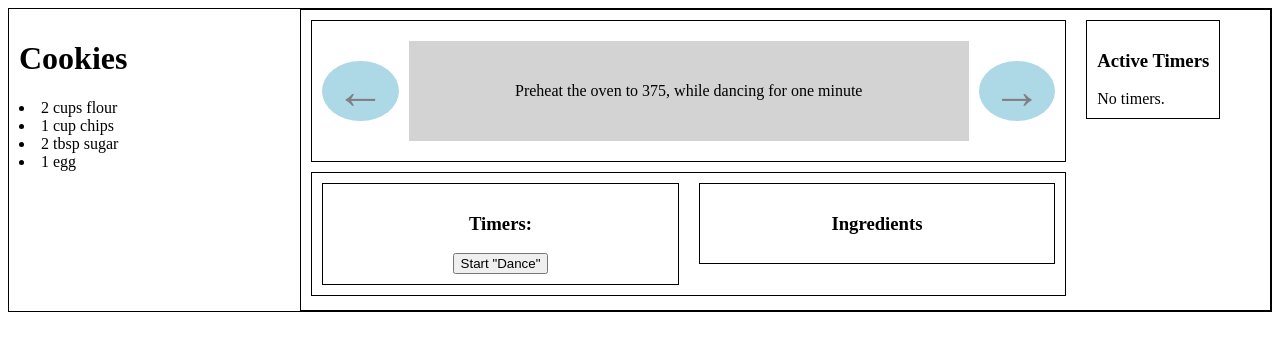
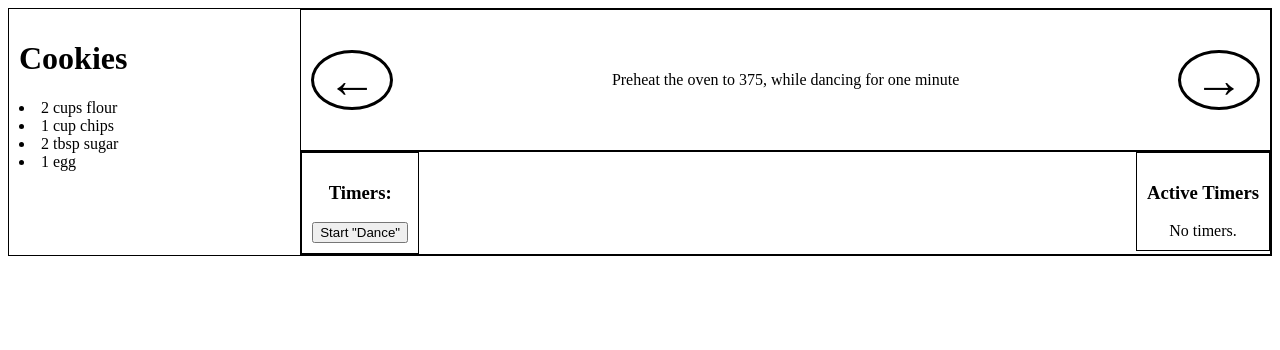
Before and after one commit to tuzmusic/recipe-helper-april-2020, a React (Create React App) app: page / in a window 1280 px wide. Shown: the top 350 px of the page. Built offline with nearby package versions, Linux system fonts and the light colour scheme.

Commit message:
Initial layout

```diff
--- a/src/components/ActiveTimers/ActiveTimers.tsx
+++ b/src/components/ActiveTimers/ActiveTimers.tsx
@@ -1,10 +1,10 @@
 import { CookingTimer } from "../../models/Models";
 import Timer from "react-compound-timer";
 import React from "react";
-import { Section } from "../UtilityComponents";
+import { CenterFlexColumn } from "../UtilityComponents";
 
 export const ActiveTimers = ({ timers, clearTimer }: { timers: CookingTimer[], clearTimer: (t: CookingTimer) => void }) => {
-  return <Section>
+  return <CenterFlexColumn bordered padding>
     <h3>Active Timers</h3>
     { !timers.length ? "No timers." : timers.map((timer, i) =>
       <Timer key={ i } direction="backward"
@@ -28,5 +28,5 @@ export const ActiveTimers = ({ timers, clearTimer }: { timers: CookingTimer[], c
         }
       </Timer>
     ) }
-  </Section>
+  </CenterFlexColumn>
 };
--- a/src/components/CookingActivity/CookingActivity.tsx
+++ b/src/components/CookingActivity/CookingActivity.tsx
@@ -1,27 +1,24 @@
-import { ActiveTimersContainer } from "../ActiveTimers/ActiveTimersContainer";
 import React from "react";
 import { connect } from "react-redux";
 import CurrentStepContainer from "../CurrentStep/CurrentStep";
 import styled from "@emotion/styled";
+import { CenterFlexRow } from "../UtilityComponents";
 
-const ActivityWrapper = styled('div')({
-  border: 'solid black thin',
-  display: 'flex'
-});
-const StepsWrapper = styled('div')({
+const ActivityWrapper = styled(CenterFlexRow)({ width: '100%' });
+const StepsWrapper = styled(CenterFlexRow)({
   height: '300px',
-  width: '80%',
+  width: '100%',
 })
 const TimersWrapper = styled('div')({})
 const CookingActivity = () =>
-  <ActivityWrapper>
-    <StepsWrapper>
-      <CurrentStepContainer/>
-    </StepsWrapper>
-    <TimersWrapper>
-      <ActiveTimersContainer/>
-    </TimersWrapper>
-  </ActivityWrapper>;
+  <div>
+    {/*<StepsWrapper>*/ }
+    <CurrentStepContainer/>
+    {/*</StepsWrapper>*/ }
+    {/*<TimersWrapper>*/ }
+    {/*  <ActiveTimersContainer/>*/ }
+    {/*</TimersWrapper>*/ }
+  </div>;
 
 const CookingActivityContainer = connect(
   // (state: RootState) => state.cookingSession
--- a/src/components/CookingStep/CookingStep.tsx
+++ b/src/components/CookingStep/CookingStep.tsx
@@ -14,13 +14,12 @@ type Props = {
 }
 const StepWrapper = styled.div<{ currentness: Currentness }>({
   width: '100%',
-  background: 'lightgrey',
   height: '100px',
   position: 'absolute',
   display: 'flex',
   justifyContent: 'center',
   alignItems: 'center',
-  transition: '1s ease',
+  transition: '0.5s ease',
 }, ({ currentness }) => ({ left: currentness * 100 + '%' }))
 
 export const CookingStep = ({ step, currentness }: Props) =>
--- a/src/components/CurrentStep/CurrentStep.tsx
+++ b/src/components/CurrentStep/CurrentStep.tsx
@@ -3,25 +3,36 @@ import { connect } from "react-redux";
 import StepTimersContainer from "./StepTimers";
 import StepsCarouselContainer from "../StepsCarousel/StepsCarouselContainer";
 import styled from "@emotion/styled";
-import { CenterFlexRow } from "../UtilityComponents";
+import { CenterFlexColumn, CenterFlexRow } from "../UtilityComponents";
+import { ActiveTimersContainer } from "../ActiveTimers/ActiveTimersContainer";
 
-const CurrentStepWrapper = styled.div({
-  margin: '10px'
+const CurrentStepWrapper = styled(CenterFlexColumn)({
+  width: '100%'
+})
+
+const CarouselWrapper = styled(CenterFlexRow)({
+  // height: '100%',
+  width: '100%'
+})
+
+const TimersWrapper = styled(CenterFlexRow)({
+  width: '100%',
+  height: '100%',
+  justifyContent: 'space-between',
+  alignItems: 'flex-start'
 })
 
 const CurrentStep = () =>
   <CurrentStepWrapper>
-    <StepsCarouselContainer/>
-    <CenterFlexRow bordered vMargin style={ { alignItems: 'flex-start' } }>
-      <CenterFlexRow bordered fullWidth margin padding fullHeight>
-        <StepTimersContainer/>
-      </CenterFlexRow>
-      <CenterFlexRow bordered padding margin fullWidth>
-        <div>
-          <h3>Ingredients</h3>
-        </div>
-      </CenterFlexRow>
-    </CenterFlexRow>
+
+    <CarouselWrapper>
+      <StepsCarouselContainer/>
+    </CarouselWrapper>
+
+    <TimersWrapper bordered>
+      <StepTimersContainer/>
+      <ActiveTimersContainer/>
+    </TimersWrapper>
   </CurrentStepWrapper>
 
 const CurrentStepContainer = connect()(CurrentStep);
--- a/src/components/CurrentStep/StepTimers.tsx
+++ b/src/components/CurrentStep/StepTimers.tsx
@@ -9,7 +9,7 @@ import { CenterFlexColumn } from "../UtilityComponents";
 type Props = { timers: CookingTimer[] }
 
 const StepTimers = ({ timers }: Props) =>
-  <CenterFlexColumn>
+  <CenterFlexColumn bordered padding>
     <h3>Timers:</h3>
     { timers.map((t, i) => <TimerContainer key={ i } timer={ t }/>) }
   </CenterFlexColumn>
--- a/src/components/RecipeSummary/RecipeSummary.tsx
+++ b/src/components/RecipeSummary/RecipeSummary.tsx
@@ -8,14 +8,11 @@ const TextWrapper = styled.div({
   padding: '10px'
 })
 
-const PrintedRecipe = ({ recipeInfo, ingredients }: CookingSessionState) => {
-  return (
-    <TextWrapper>
-      <h1>{ recipeInfo!.title }</h1>
-      { ingredients.map(({ text }) => <li key={ text }>{ text }</li>) }
-    </TextWrapper>
-  )
-};
+const PrintedRecipe = ({ recipeInfo, ingredients }: CookingSessionState) =>
+  <TextWrapper>
+    <h1>{ recipeInfo!.title }</h1>
+    { ingredients.map(({ text }) => <li key={ text }>{ text }</li>) }
+  </TextWrapper>;
 
 export const PrintedRecipeContainer = connect(
   (state: RootState) => state.cookingSession
--- a/src/components/StepsCarousel/StepsCarousel.tsx
+++ b/src/components/StepsCarousel/StepsCarousel.tsx
@@ -8,7 +8,8 @@ import { CenterFlexRow } from "../UtilityComponents";
 // const CarouselWrapper = styled(CenterFlexRow)({})
 
 const CarouselWrapper = ({ children }: any) =>
-  <CenterFlexRow bordered padding children={ children }/>
+  <CenterFlexRow bordered padding fullWidth
+                 children={ children }/>
 
 const Arrow = styled(CenterFlexRow)({
   width: '100px',
@@ -16,9 +17,8 @@ const Arrow = styled(CenterFlexRow)({
   fontSize: '50px',
   borderRadius: '200%',
   fontWeight: 'bold',
-  color: 'grey',
+  border: 'black solid',
   userSelect: 'none',
-  background: 'lightblue',
 })
 
 const StepsWrapper = styled(CenterFlexRow)({
@@ -35,14 +35,14 @@ type Props = {
 }
 
 const StepsCarousel = ({ steps, incStep, decStep }: Props) =>
-  <CarouselWrapper>
-    <Arrow onClick={ incStep }>{ "←" }</Arrow>
+  <CarouselWrapper className={ 'inner-carousel-wrapper' }>
+    <Arrow onClick={ decStep }>{ "←" }</Arrow>
     <StepsWrapper>{
       steps.map((step, i) =>
         <CookingStepContainer step={ step } key={ i }/>
       )
     }</StepsWrapper>
-    <Arrow onClick={ decStep }>{ "→" }</Arrow>
+    <Arrow onClick={ incStep }>{ "→" }</Arrow>
   </CarouselWrapper>
 
 export default StepsCarousel
--- /dev/null
+++ b/src/index.css
@@ -0,0 +1,3 @@
+* {
+    box-sizing: border-box;
+}
--- a/src/index.tsx
+++ b/src/index.tsx
@@ -2,6 +2,7 @@ import React from 'react'
 import ReactDOM from 'react-dom'
 import { Provider } from 'react-redux'
 import store from './redux/store'
+import './index.css'
 
 function render() {
   const App = require('./components/App').default;
```
Also changed, not shown: src/components/CurrentStep/CurrentStep.css (deleted, +0 -13 lines).
